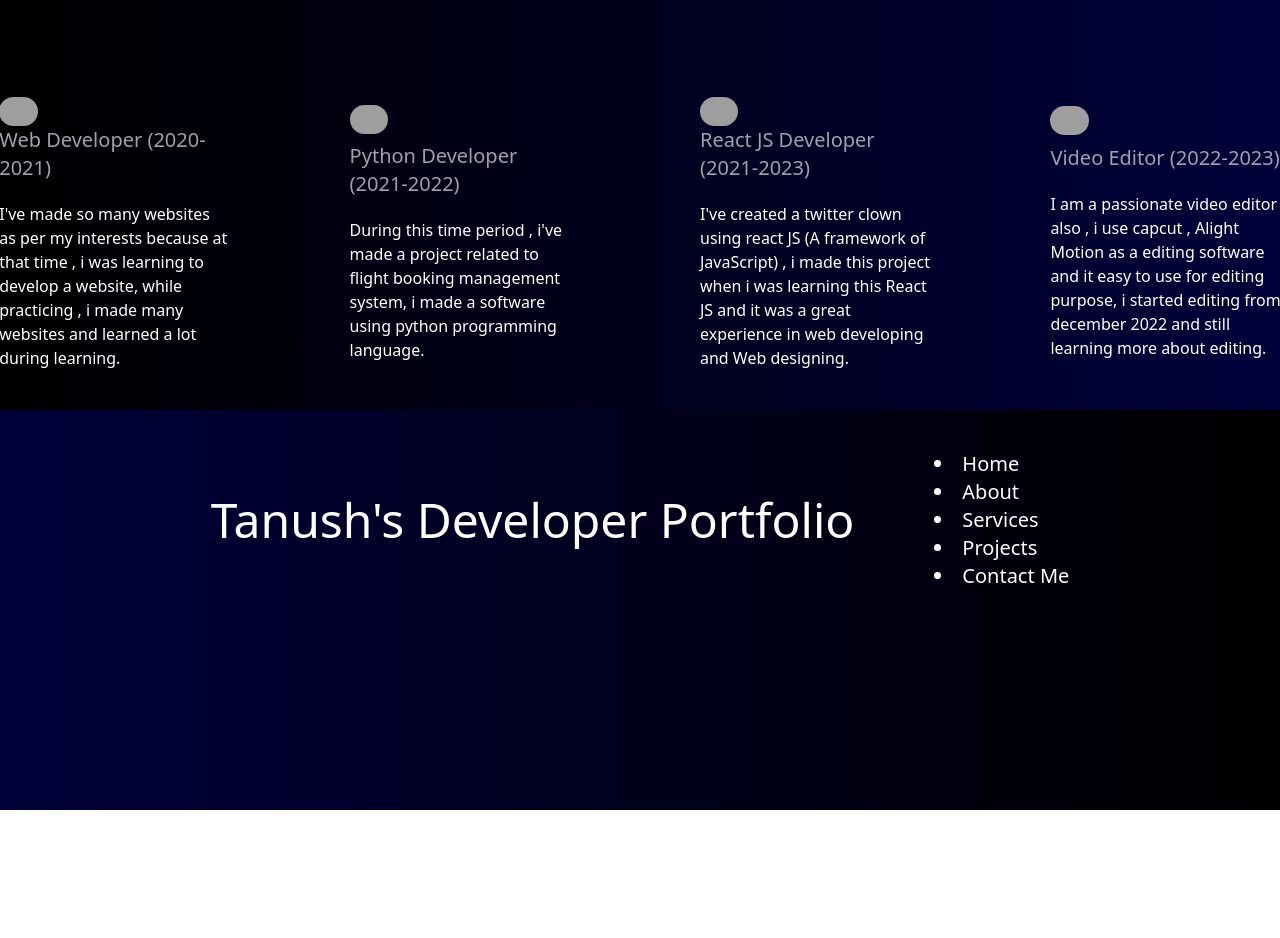
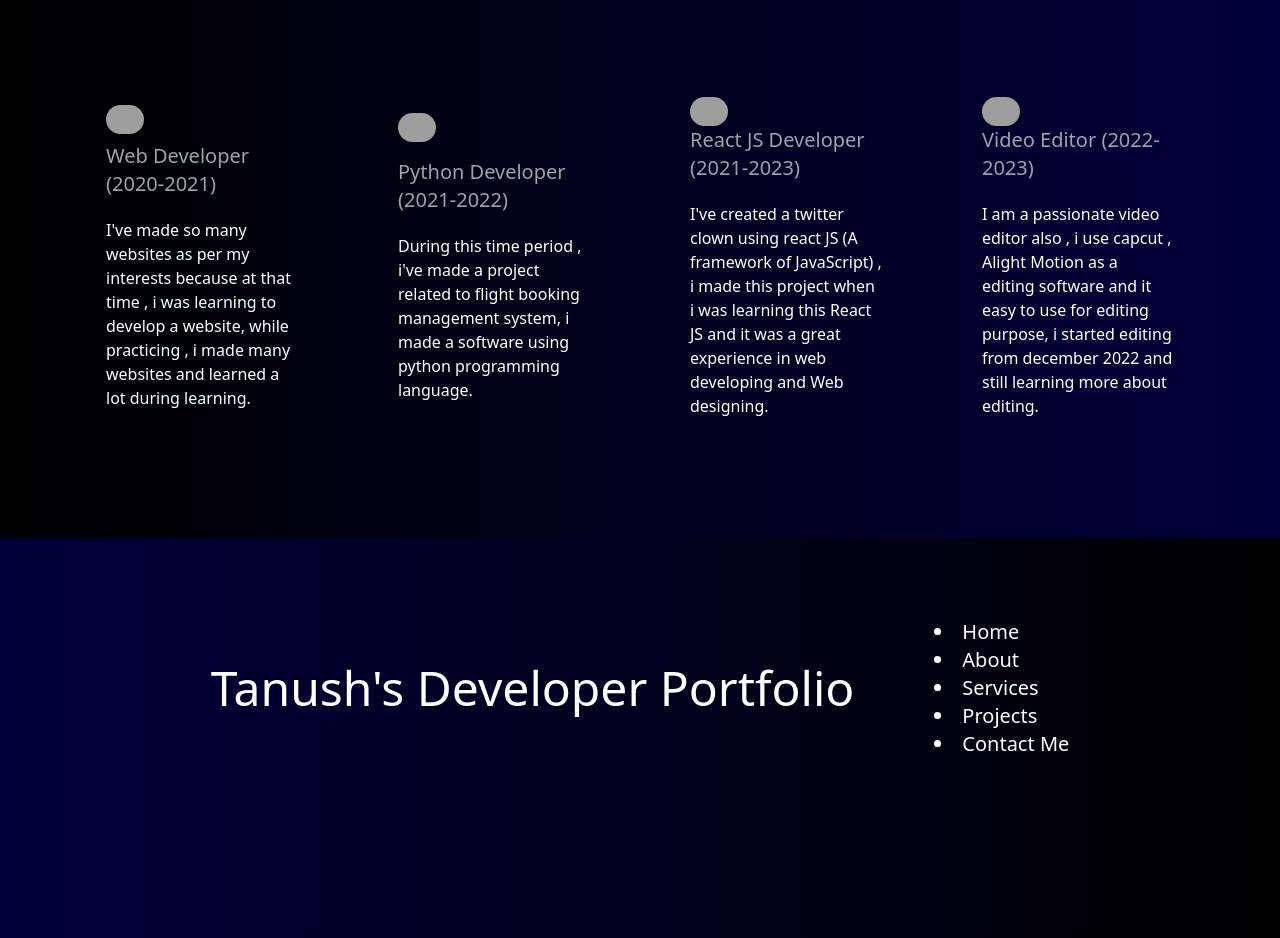
Before and after one commit to K-S11145T/Portfolio-website, a plain HTML site: page index.html in a window 1280 px wide. Shown: the part 920-1858 px from the top of the page. Before the commit the page ends 1730 px from the top, so only its background shows below. Drawn offline with nearby package versions, Linux system fonts and the light colour scheme; grey boxes are pictures that could not be loaded.

Commit message:
Add files via upload

```diff
--- a/index.html
+++ b/index.html
@@ -10,9 +10,9 @@
 </head>
 
 <body>
-  <div id="container" class="min-h-screen text-white">
+  <div id="container" class="min-h-screen text-white ">
 
-    <nav class="max-w-screen-xl mx-auto flex justify-between px-10 items-center p-10 rounded-xl">
+    <nav class="mx-auto flex justify-between px-10 items-center p-10 rounded-xl">
       <div class="left text-3xl font-medium text-zinc-200">My Portfolio</div>
       <i class="ri-menu-4-line text-white"></i>
       <div class="xl:right xl:flex xl:gap-10 xl:text-xl hidden">
@@ -39,15 +39,14 @@
           </div>
         </div>
         <div class="" >
-          <img class="xl:rounded-xl hidden xl:block xl:w-[25vw] " src="https://www.thehighereducationreview.com/newsimagespl/q9XZJ3A4.jpeg" ,
-            width=100% ,margin=2px>
+          <img class="xl:rounded-xl hidden xl:block xl:w-[25vw] " src="https://www.thehighereducationreview.com/newsimagespl/q9XZJ3A4.jpeg">
         </div>
       </section>
       <hr class="mt-20 max-w-screen-xl mx-auto">
       <section class="secondSection xl:mt-20 mt-5 max-w-screen-xl mx-auto">
 
         <h1 class="text-6xl font-medium p-10">Work Experience</h1>
-        <div class="box mt-[10vh] min-h-[35vh] xl:flex gap-10 justify-center ">
+        <div class="box mt-[10vh] min-h-[35vh]  xl:flex gap-5 justify-center ">
 
 
           <div class="vertical flex flex-col justify-evenly p-10">
@@ -55,7 +54,7 @@
               <img class=" xl:w-[3vw] w-[6vw] rounded-full relative"
                 src="https://static.vecteezy.com/system/resources/thumbnails/002/206/015/small/developer-working-icon-free-vector.jpg">
             </div>
-            <div class="vertical-desc xl:w-[18vw] max-w-screen-xl">
+            <div class="vertical-desc xl:w-[15vw] max-w-screen-xl">
               <h1 class="mb-5 text-xl font-medium text-zinc-400 ">
                 Web Developer (2020-2021)
               </h1>
@@ -69,7 +68,7 @@
             <div class="image-top">
               <img class="xl:w-[3vw] w-[6vw] rounded-full relative" src="https://img.freepik.com/free-icon/snakes_318-368381.jpg" >
             </div>
-            <div class="vertical-desc xl:w-[18vw] max-w-screen-xl">
+            <div class="vertical-desc xl:w-[15vw] max-w-screen-xl">
               <h1 class="mb-5 text-xl font-medium text-zinc-400 ">
                 Python Developer (2021-2022)
               </h1>
@@ -86,7 +85,7 @@
                 src="https://encrypted-tbn0.gstatic.com/images?q=tbn:ANd9GcRuZbZRHsGIPHphj_dtaCEpwlKYSR_kwfJrAcGdI84eWssxBzY2It2fQUHIxAbF0BOc1Vk&usqp=CAU"
                 >
             </div>
-            <div class="vertical-desc xl:w-[18vw] max-w-screen-xl">
+            <div class="vertical-desc xl:w-[15vw] max-w-screen-xl">
               <h1 class="mb-5 text-xl font-medium text-zinc-400 ">
                 React JS Developer (2021-2023)
               </h1>
@@ -100,7 +99,7 @@
             <div class="image-top">
               <img class="xl:w-[3vw] w-[6vw] rounded-full relative" src="https://www.pngkey.com/png/full/516-5165057_video-editor-maker-on-the-mac-app-store.png">
             </div>
-            <div class="vertical-desc xl:w-[18vw] max-w-screen-xl">
+            <div class="vertical-desc xl:w-[15vw] max-w-screen-xl">
               <h1 class="mb-5 text-xl font-medium text-zinc-400 ">
                 Video Editor (2022-2023)
               </h1>
@@ -112,7 +111,7 @@
         </div>
       </section>
     </main>
-    <footer class="my-20 xl:my-0 p-10 h-[50vh] xl:min-h-0">
+    <footer class="xl:mt-20 px-20 xl:py-20 h-[50vh] xl:min-h-0">
       <div class="footer flex items-center xl:gap-20 gap-10 xl:justify-center justify-between">
         <div class="first ">
           <h1 class="xl:text-5xl text-2xl font-medium">Tanush's Developer Portfolio</h1>
--- a/style.css
+++ b/style.css
@@ -1,9 +1,10 @@
 html,body {
   overflow-x:hidden;
   box-sizing: border-box;
+  background-size: 50% 50%;
 }
 
-#container{
+body{
   background: linear-gradient(to right , black , rgb(0, 0, 58));
 }
 footer{
@@ -11,10 +12,14 @@ footer{
   animation: anime1 10s linear infinite;
   background-size: 300% 300%;
 }
+#container{
+
+}
 nav{
   background: linear-gradient(to right, rgb(0, 0, 58) , black , rgb(0, 0, 58) , black);
   animation: anime1 10s linear infinite;
   background-size: 300% 300%;
+  max-width: 1280px;
 }
 .leftSection .buttons button{
   background: linear-gradient(to right , #57e4e4 ,#0050b8);
```
